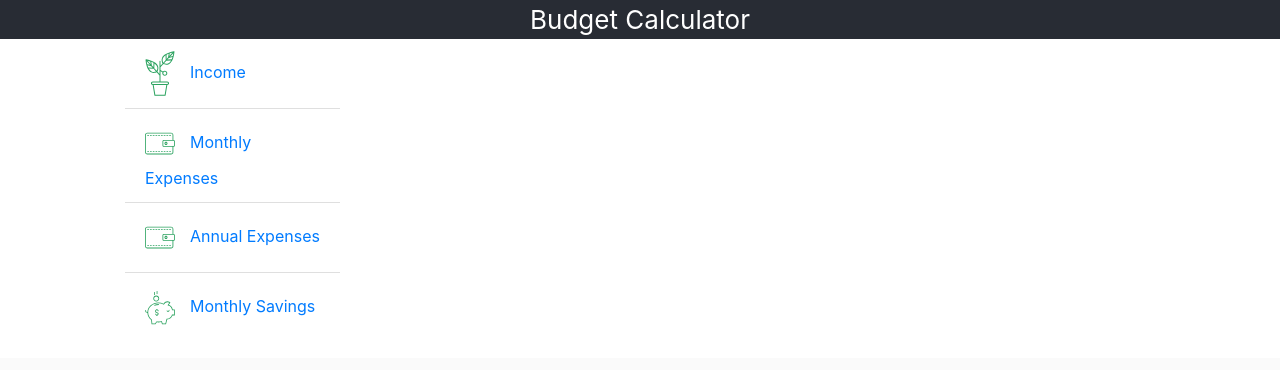
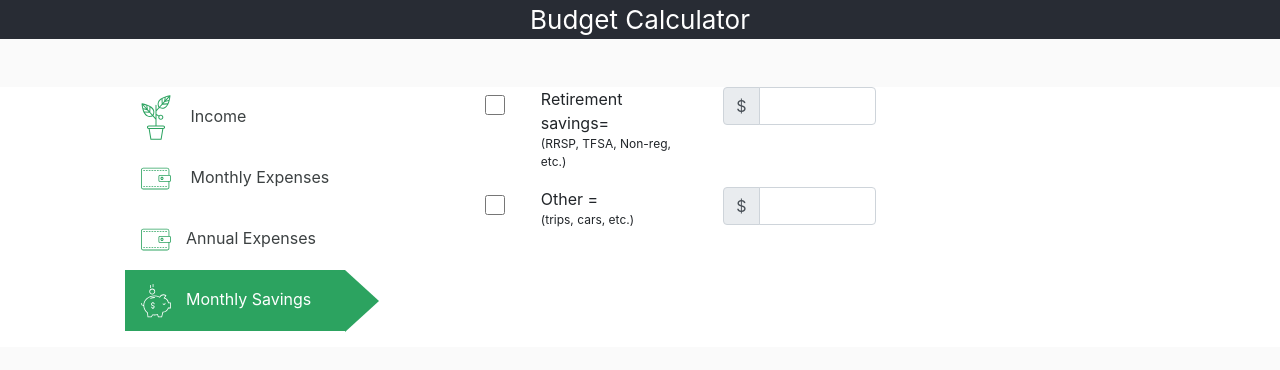
Before and after one commit to tanvigupta5215/budget-calculator, a React (Create React App) app in the folder app/: page /monthly-savings in a window 1280 px wide. Shown: the top 370 px of the page. Built offline with nearby package versions, Linux system fonts and the light colour scheme.

Commit message:
Navigation Component Fixed

```diff
--- a/app/src/App.css
+++ b/app/src/App.css
@@ -40,3 +40,15 @@
 body{
   background-color: #fafafa;
 }
+
+/* Chrome, Safari, Edge, Opera */
+input::-webkit-outer-spin-button,
+input::-webkit-inner-spin-button {
+  -webkit-appearance: none;
+  margin: 0;
+}
+
+/* Firefox */
+input[type=number] {
+  -moz-appearance: textfield;
+}
--- a/app/src/App.js
+++ b/app/src/App.js
@@ -2,9 +2,9 @@
 import logo from './logo.svg';
 // eslint-disable-next-line no-unused-vars
 import Button from "react-bootstrap/button";
+import 'bootstrap/dist/css/bootstrap.min.css';
 import React from "react";
 import NavigationComponent from "./navigation-component/NavigationComponent";
-import 'bootstrap/dist/css/bootstrap.min.css';
 import './App.css';
 
 
--- /dev/null
+++ b/app/src/annual-expenses-component/AnnualExpensesComponent.js
@@ -0,0 +1,10 @@
+import React from "react";
+class AnnualExpensesComponent extends React.Component{
+    render() {
+        return (
+            <div>Work in Progress!!</div>
+        );
+    }
+}
+
+export default AnnualExpensesComponent;
--- a/app/src/income-calculator-component/IncomeCalculatorComponent.js
+++ b/app/src/income-calculator-component/IncomeCalculatorComponent.js
@@ -16,12 +16,12 @@ class IncomeCalculatorComponent extends React.Component {
                             <p className="text-small">(take home pay)</p>
                         </label>
                     </div>
-                    <div className="col-2">
+                    <div className="col-3">
                         <div className="input-group mb-3">
                             <div className="input-group-prepend">
                                 <span className="input-group-text" id="basic-addon1">$</span>
                             </div>
-                            <input type="text" className="form-control" placeholder="" aria-label="Enter Monthly pay"
+                            <input type="number" className="form-control" placeholder="" aria-label="Enter Monthly pay"
                                    aria-describedby="basic-addon1" />
                         </div>
                     </div>
@@ -38,12 +38,12 @@ class IncomeCalculatorComponent extends React.Component {
                             <p className="text-small">(rental income, alimony, etc)</p>
                         </label>
                     </div>
-                    <div className="col-2">
+                    <div className="col-3">
                         <div className="input-group mb-3">
                             <div className="input-group-prepend">
                                 <span className="input-group-text" id="basic-addon1">$</span>
                             </div>
-                            <input type="text" className="form-control" placeholder="" aria-label="monthlyOtherIncome"
+                            <input type="number" className="form-control" placeholder="" aria-label="monthlyOtherIncome"
                                    aria-describedby="basic-addon1" />
                         </div>
                     </div>
@@ -61,12 +61,12 @@ class IncomeCalculatorComponent extends React.Component {
                             </p>
                         </label>
                     </div>
-                    <div className="col-2">
+                    <div className="col-3">
                         <div className="input-group mb-3">
                             <div className="input-group-prepend">
                                 <span className="input-group-text" id="basic-addon1">$</span>
                             </div>
-                            <input type="text" className="form-control" placeholder="" aria-label="nnualOtherIncome"
+                            <input type="number" className="form-control" placeholder="" aria-label="annualOtherIncome"
                                    aria-describedby="basic-addon1" />
                         </div>
                     </div>
--- /dev/null
+++ b/app/src/monthly-expenses-component/MonthlyExpensesComponent.js
@@ -0,0 +1,10 @@
+import React from "react";
+class MonthlyExpensesComponent extends React.Component{
+     render() {
+         return (
+             <div>Work in Progress!!</div>
+         );
+     }
+}
+
+export default MonthlyExpensesComponent;
--- a/app/src/monthly-savings-component/MonthlySavingsComponent.js
+++ b/app/src/monthly-savings-component/MonthlySavingsComponent.js
@@ -16,12 +16,12 @@ class MonthlySavingsComponent extends React.Component {
                             <p className="text-small">(RRSP, TFSA, Non-reg, etc.)</p>
                         </label>
                     </div>
-                    <div className="col-2">
+                    <div className="col-3">
                         <div className="input-group mb-3">
                             <div className="input-group-prepend">
                                 <span className="input-group-text" id="basic-addon1">$</span>
                             </div>
-                            <input type="text" className="form-control" placeholder="" aria-label="enterRetirementSavings"
+                            <input type="number" className="form-control" placeholder="" aria-label="enterRetirementSavings"
                                    aria-describedby="basic-addon1" />
                         </div>
                     </div>
@@ -38,12 +38,12 @@ class MonthlySavingsComponent extends React.Component {
                             <p className="text-small">(trips, cars, etc.)</p>
                         </label>
                     </div>
-                    <div className="col-2">
+                    <div className="col-3">
                         <div className="input-group mb-3">
                             <div className="input-group-prepend">
                                 <span className="input-group-text" id="basic-addon1">$</span>
                             </div>
-                            <input type="text" className="form-control" placeholder="" aria-label="otherSavings"
+                            <input type="number" className="form-control" placeholder="" aria-label="otherSavings"
                                    aria-describedby="basic-addon1" />
                         </div>
                     </div>
--- a/app/src/navigation-component/NavigationComponent.css
+++ b/app/src/navigation-component/NavigationComponent.css
@@ -1,6 +1,34 @@
-#navIcon{
+#navIcon {
     width: 30px;
     height: 45px;
     fill: #2ca360;
     margin-right: 15px;
 }
+
+.active #navIcon{
+    fill: #ffffff;
+}
+
+.nav-item > a {
+    color: #3c4142;
+}
+
+.nav-item > .active {
+    background-color: #2ca360;
+    color: #ffffff;
+}
+
+.active + .pointer  {
+    height: 0;
+    width:0;
+    border-top: 31px solid transparent;
+    border-bottom: 31px solid transparent;
+    border-left: 34px solid rgb(44, 163, 96);
+    display: inline-block;
+    position: absolute;
+    top: 0;
+    right: -34px;
+}
+.nav-item{
+    position: relative;
+}
--- a/app/src/navigation-component/NavigationComponent.js
+++ b/app/src/navigation-component/NavigationComponent.js
@@ -1,10 +1,12 @@
 import React from "react";
-import { Link, BrowserRouter as Router, Route, NavLink } from "react-router-dom";
+import { BrowserRouter as Router, Route, NavLink } from "react-router-dom";
 import IncomeCalculatorComponent from "../income-calculator-component/IncomeCalculatorComponent";
-import FlowerPotIcon from "../static/FlowerPotIcon.svg";
 import Plant from "../static/Plant";
 import Wallet from "../static/Wallet";
 import PiggyBank from "../static/PiggyBank";
+import MonthlySavingsComponent from "../monthly-savings-component/MonthlySavingsComponent";
+import MonthlyExpensesComponent from "../monthly-expenses-component/MonthlyExpensesComponent";
+import AnnualExpensesComponent from "../annual-expenses-component/AnnualExpensesComponent";
 import './NavigationComponent.css';
 
 class NavigationComponent extends React.Component{
@@ -12,41 +14,51 @@ class NavigationComponent extends React.Component{
        return (
            <div id="navigationComponent" className="container">
                <Router>
-                   <div className="row">
-                       <div className="col-3">
-                           <nav>
+                   <div className="row mt-5">
+                       <div className="col-4">
+                           <nav className="nav">
                                <ul className="text-left list-group-flush">
-                                   <li className="list-group-item">
-                                   {/*<img className="plant-icon" src= {FlowerPotIcon} alt=""/>*/}
-                                   <Plant/>
-                                       <Link to="/income">
-                                        Income
-                                   </Link>
-                                   </li>
-                                   <li className="list-group-item">
-                                       <Wallet/>
-                                       <NavLink to="/monthly-expenses">
-                                           Monthly Expenses
+                                       <li className="list-group-item nav-item border-0 p-0" >
+                                           <NavLink className="nav-link" to="/income">
+                                               <Plant/> Income
+                                           </NavLink>
+                                       <div className="pointer"> </div>
+                                       </li>
+                                   <li className="list-group-item nav-item border-0 p-0">
+                                       <NavLink className="nav-link" to="/monthly-expenses">
+                                           <Wallet/> Monthly Expenses
                                        </NavLink>
+                                       <div className="pointer"> </div>
                                        </li>
-                                   <li className="list-group-item">
-                                       <Wallet/>
-                                       <NavLink to="/annual-expenses">
+                                   <li className="list-group-item nav-item border-0 p-0">
+                                       <NavLink className="nav-link" to="/annual-expenses">
+                                           <Wallet/>
                                            Annual Expenses
                                        </NavLink>
+                                       <div className="pointer"> </div>
                                        </li>
-                                   <li className="list-group-item">
-                                       <PiggyBank/>
-                                       <NavLink to="/monthly-savings">
+                                   <li className="list-group-item nav-item border-0 p-0">
+                                       <NavLink className="nav-link" to="/monthly-savings">
+                                           <PiggyBank/>
                                            Monthly Savings
                                        </NavLink>
+                                       <div className="pointer"> </div>
                                        </li>
                                </ul>
                            </nav>
                        </div>
-                       <div className="col-9">
+                       <div className="col-8">
                            <Route exact path="/income">
                                <IncomeCalculatorComponent/>
+                           </Route>
+                           <Route exact path="/monthly-expenses">
+                               <MonthlyExpensesComponent/>
+                           </Route>
+                           <Route exact path="/annual-expenses">
+                               <AnnualExpensesComponent/>
+                           </Route>
+                           <Route exact path="/monthly-savings">
+                               <MonthlySavingsComponent/>
                            </Route>
                        </div>
                    </div>
```
Also changed, not shown: app/src/annual-expenses-component/AnnualExpensesComponent.css (added), app/src/monthly-expenses-component/MonthlyExpensesComponent.css (added).
